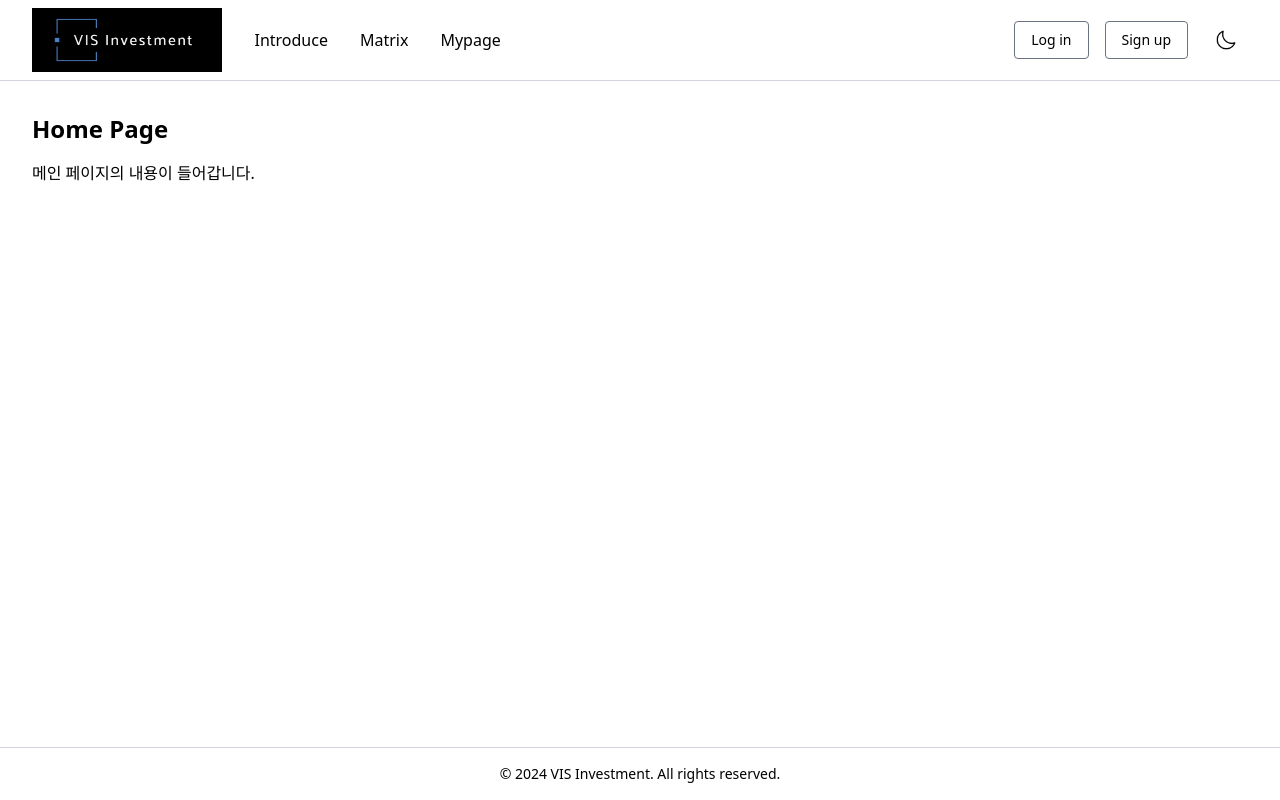
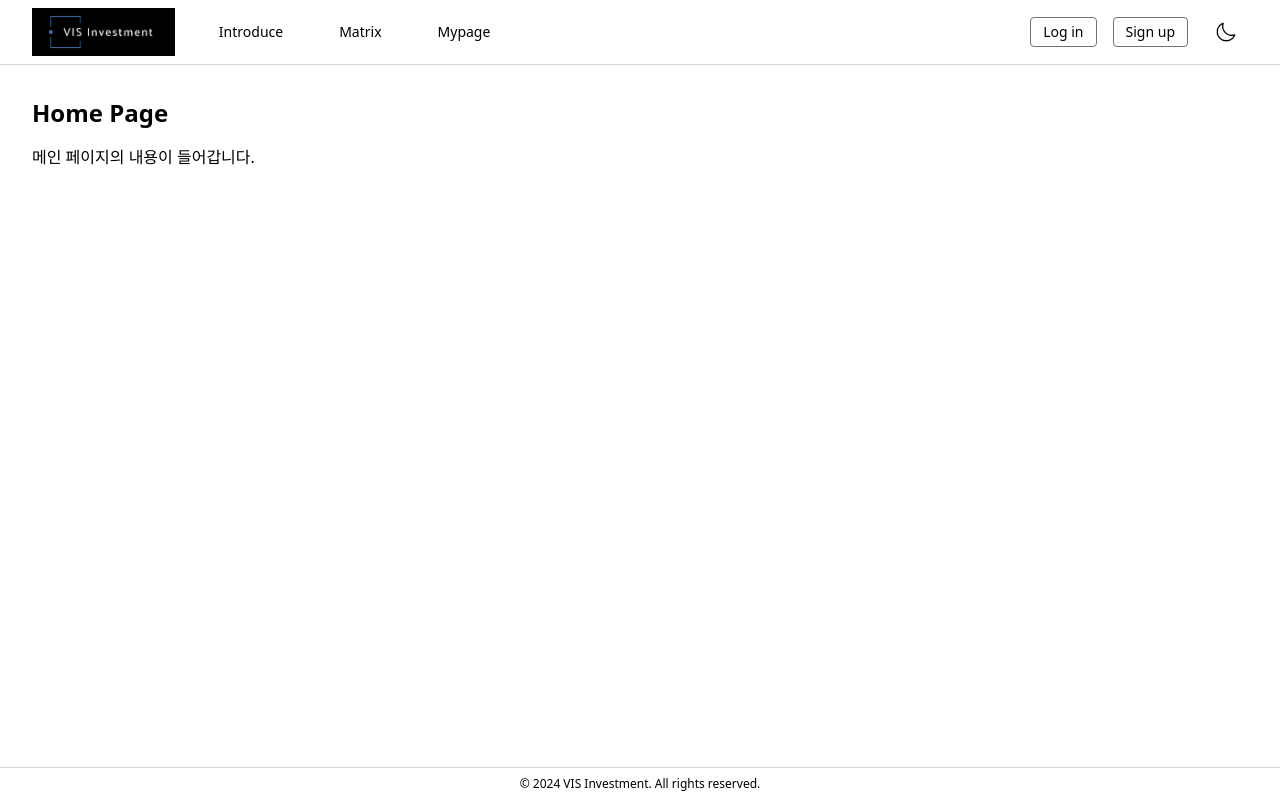
Before and after one commit to VIS-Investment/frontend, a React (Create React App) app: page / in a window 1280 px wide. Built offline with nearby package versions, Linux system fonts and the light colour scheme.

Commit message:
fix: Decreased footer's size

```diff
--- a/src/App.js
+++ b/src/App.js
@@ -63,25 +63,25 @@ function App() {
                 <img
                   src="/images/vis-logo.png"
                   alt="VIS Investment Logo"
-                  className="h-16"
+                  className="h-12"
                 />
               </Link>
               <Link
                 to="/introduce"
-                className="hover:text-gray-500 dark:hover:text-gray-300 font-normal"
-              >
+                className="hover:text-gray-500 dark:hover:text-gray-300 font-normal text-sm px-3 py-1"
+                >
                 Introduce
               </Link>
               <Link
                 to="/matrix"
-                className="hover:text-gray-500 dark:hover:text-gray-300 font-normal"
-              >
+                className="hover:text-gray-500 dark:hover:text-gray-300 font-normal text-sm px-3 py-1"
+                >
                 Matrix
               </Link>
               <Link
                 to="/mypage"
-                className="hover:text-gray-500 dark:hover:text-gray-300 font-normal"
-              >
+                className="hover:text-gray-500 dark:hover:text-gray-300 font-normal text-sm px-3 py-1"
+                >
                 Mypage
               </Link>
             </div>
@@ -90,13 +90,13 @@ function App() {
             <div className="flex items-center space-x-4">
               <Link
                 to="/login"
-                className="bg-transparent border border-gray-500 hover:bg-gray-200 dark:hover:bg-gray-800 text-sm px-4 py-2 rounded"
+                  className="bg-transparent border border-gray-500 hover:bg-gray-200 dark:hover:bg-gray-800 text-sm px-3 py-1 rounded"
               >
                 Log in
               </Link>
               <Link
                 to="/signup"
-                className="bg-transparent border border-gray-500 hover:bg-gray-200 dark:hover:bg-gray-800 text-sm px-4 py-2 rounded"
+                  className="bg-transparent border border-gray-500 hover:bg-gray-200 dark:hover:bg-gray-800 text-sm px-3 py-1 rounded"
               >
                 Sign up
               </Link>
@@ -125,8 +125,8 @@ function App() {
           <Route path="/mypage" element={<MypagePage />} />
           <Route path="/signup" element={<SignUp />} />
         </Routes>
-        <footer className="p-4 border-t border-gray-300 dark:border-gray-600 text-center text-sm mt-auto">
-          © 2024 VIS Investment. All rights reserved.
+        <footer className="p-2 border-t border-gray-300 dark:border-gray-600 text-center text-xs mt-auto">
+        © 2024 VIS Investment. All rights reserved.
         </footer>
       </div>
     </div>
```
